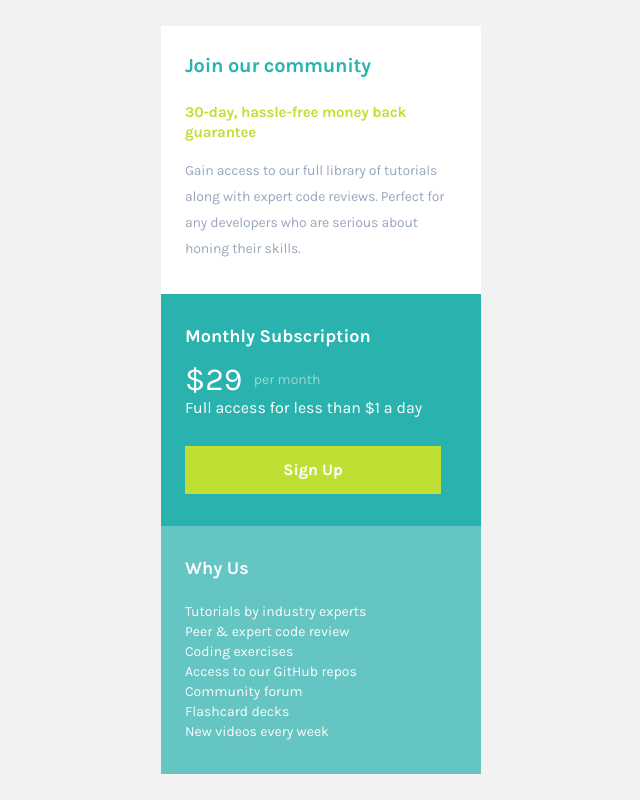
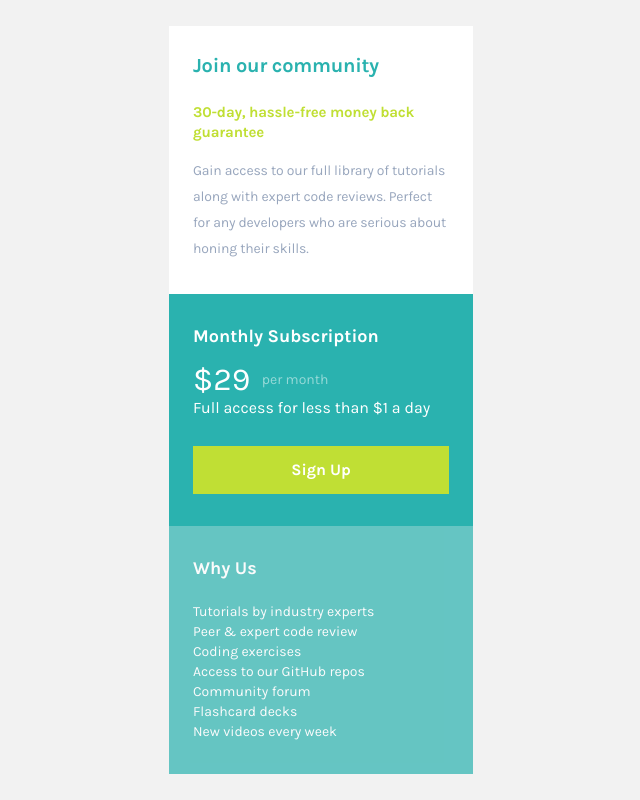
Before and after one commit to radektomasek/fm-single-price-grid-component, a website built with Parcel: page index.html in a window 1280 px wide. Shown: the whole page, without its empty margins (319-959 px from the left). Built offline with nearby package versions, Linux system fonts and the light colour scheme.

Commit message:
Fixed the layout issues (centering, size of the grid)

```diff
--- a/index.html
+++ b/index.html
@@ -14,7 +14,7 @@
 <body>
     <main>
         <h1 class="hidden">Single Price Grid Component</h1>
-        <section class="content-grid">
+        <section class="content-grid centered">
             <div class="community">
                 <h2 class="community__title">Join our community</h2>
 
--- a/src/css/index.css
+++ b/src/css/index.css
@@ -8,11 +8,11 @@
     }
 
     body {
-        @apply font-karla;
+        @apply font-karla bg-backgroundGray;
     }
 
     main {
-        @apply flex h-screen justify-center items-center bg-backgroundGray;
+        @apply min-h-fit min-h-fit flex h-screen;
     }
 
     h2, h3 {
@@ -31,31 +31,28 @@
 }
 
 .content-grid {
-    @apply grid w-80 auto-cols-auto auto-rows-min lg:w-40;
+    @apply grid auto-cols-min auto-rows-min max-w-2xl m-auto lg:auto-cols-fr;
 }
 
 .community {
-    @apply bg-white pb-8 pt-7 px-6 lg:row-start-1 lg:row-span-1 lg:col-start-1 lg:col-span-2;
+    @apply bg-white pb-8 pt-7 px-6 lg:row-start-1 lg:row-span-1 lg:col-start-1 lg:col-span-2 lg:w-auto;
 }
 
 .community__title {
     @apply text-cyan text-xl leading-6 tracking-[-0.015625rem];
 }
 
-
 .community__subtitle {
     @apply text-brightYellow mt-6 mb-4 leading-5 text-[0.9375rem] tracking-[-0.01171875rem];
 }
-
 
 .community__content {
     @apply text-grayishBlue text-sm leading-[1.625rem] tracking-[-0.0109375rem];
 }
 
 .subscription {
-    @apply bg-cyan text-white pb-8 pt-7 px-6 lg:w-80 lg:row-start-2 lg:row-span-1 lg:col-start-1 lg:col-span-1;
+    @apply bg-cyan text-white pb-8 pt-7 px-6 lg:row-start-2 lg:row-span-1 lg:col-start-1 lg:col-span-1;
 }
-
 
 .subscription__title {
     @apply text-lg;
@@ -74,7 +71,7 @@
 }
 
 .testemonial {
-    @apply bg-cyan opacity-70 text-white pb-8 pt-7 px-6 lg:row-start-2 lg:row-span-1 lg:col-start-2 lg:col-span-1 lg:w-80;
+    @apply bg-cyan opacity-70 text-white pb-8 pt-7 px-6 lg:row-start-2 lg:row-span-1 lg:col-start-2 lg:col-span-1;
 }
 
 .testemonial__title {
```
